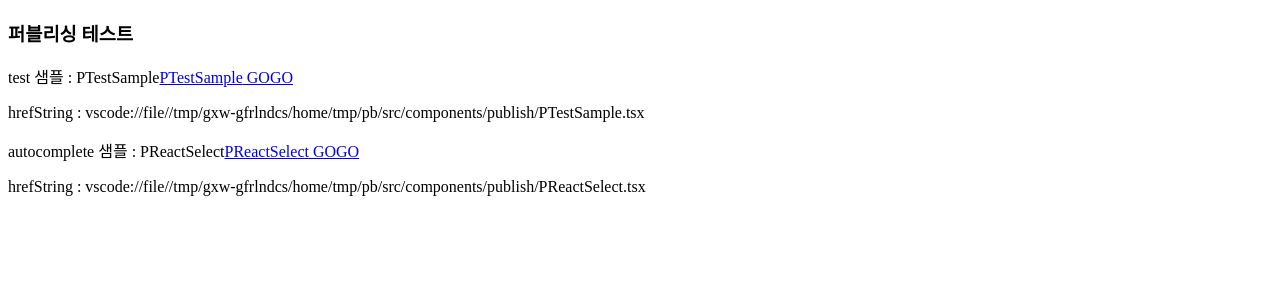
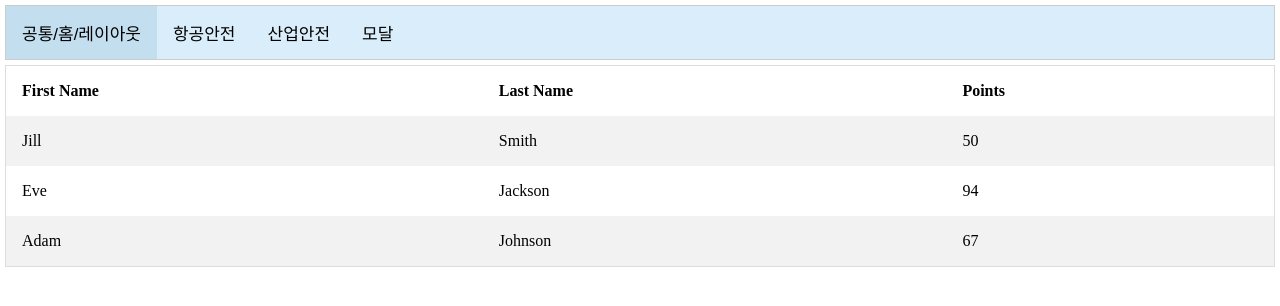
Before and after one commit to yamdeng/koreanair-css, a React (Vite) app: page / in a window 1280 px wide. Shown: the top 306 px of the page. Built offline with nearby package versions, Linux system fonts and the light colour scheme.

Commit message:
기본 퍼블리싱 메인 페이지 와꾸 fix

```diff
--- a/src/App.tsx
+++ b/src/App.tsx
@@ -1,64 +1,46 @@
-// import { useState, useEffect } from 'react';
-import CommonPageInfo from './config/CommonPageInfo';
-import Config from './config/Config';
+import { useState } from 'react';
 
-// src/reosurces 경로의 resource import
-// import reactLogo from '@resources/images/react.svg';
-
-// public 경로의 resource import
-// import reactLogo from '/images/react.svg';
-// import viteLogo from '/vite.svg';
-
-// import Test from '@components/Test';
-
-const baseFilePath = '/src/components/publish/';
-// const profileFolderPath = '/Users/yongsungahn/Project/koreanair/koreanair-css';
-const profileFolderPath = __PROJECT_FOLDER_PATH;
-// const hrefBasePath = `vscode://file/${process.env.PROJECT_FOLDER_PATH}${baseFilePath}`;
-const hrefBasePath = `vscode://file/${profileFolderPath}${baseFilePath}`;
+import CommonApp from './components/publish/CommonPublishList';
+import AviationApp from './components/publish/AviationPublishList';
+import IndustryPublishList from './components/publish/IndustryPublishList';
+import ModalPublishList from './components/publish/ModalPublishList';
 
 function App() {
-  // const [count, setCount] = useState(0);
+  const [tabIndex, setTabIndex] = useState(1);
 
-  // const writeLog = () => {
-  //   console.log('writeLog');
-  // };
+  const changeTabIndex = (tabIndex) => {
+    setTabIndex(tabIndex);
+  };
 
-  // console.log('env start');
-
-  console.log(JSON.stringify(import.meta.env));
-
-  console.log(__PROJECT_FOLDER_PATH);
-
-  // console.log('env end');
-
-  // useEffect(() => {
-  //   writeLog();
-  //   console.log(count);
-  // }, []);
-
-  const list = CommonPageInfo.list;
+  let contentComponent = <CommonApp />;
+  if (tabIndex === 1) {
+    contentComponent = <CommonApp />;
+  } else if (tabIndex === 2) {
+    contentComponent = <AviationApp />;
+  } else if (tabIndex === 3) {
+    contentComponent = <IndustryPublishList />;
+  } else if (tabIndex === 4) {
+    contentComponent = <ModalPublishList />;
+  }
 
   return (
-    <>
-      <div>
-        <h3>퍼블리싱 테스트</h3>
+    <div>
+      <div className="publish-app tab">
+        <button className={tabIndex === 1 ? 'active' : ''} onClick={() => changeTabIndex(1)}>
+          공통/홈/레이아웃
+        </button>
+        <button className={tabIndex === 2 ? 'active' : ''} onClick={() => changeTabIndex(2)}>
+          항공안전
+        </button>
+        <button className={tabIndex === 3 ? 'active' : ''} onClick={() => changeTabIndex(3)}>
+          산업안전
+        </button>
+        <button className={tabIndex === 4 ? 'active' : ''} onClick={() => changeTabIndex(4)}>
+          모달
+        </button>
       </div>
-      <div>
-        {list.map((info) => {
-          const { title, component } = info;
-          const fileName = component.name;
-          const hrefString = hrefBasePath + fileName + Config.publishReactFileExtension;
-          return (
-            <p key={title}>
-              {title} : {fileName}
-              <a href={hrefString}>{fileName} GOGO</a>
-              <p>hrefString : {hrefString}</p>
-            </p>
-          );
-        })}
-      </div>
-    </>
+      {contentComponent}
+    </div>
   );
 }
 
--- /dev/null
+++ b/src/components/publish/AviationPublishList.tsx
@@ -0,0 +1,9 @@
+function AviationPublishList() {
+  return (
+    <>
+      <p>AviationPublishList</p>
+    </>
+  );
+}
+
+export default AviationPublishList;
--- /dev/null
+++ b/src/components/publish/CommonPublishList.tsx
@@ -0,0 +1,30 @@
+function CommonPublishList() {
+  return (
+    <div>
+      <table className="publish-app-table">
+        <tr>
+          <th>First Name</th>
+          <th>Last Name</th>
+          <th>Points</th>
+        </tr>
+        <tr>
+          <td>Jill</td>
+          <td>Smith</td>
+          <td>50</td>
+        </tr>
+        <tr>
+          <td>Eve</td>
+          <td>Jackson</td>
+          <td>94</td>
+        </tr>
+        <tr>
+          <td>Adam</td>
+          <td>Johnson</td>
+          <td>67</td>
+        </tr>
+      </table>
+    </div>
+  );
+}
+
+export default CommonPublishList;
--- /dev/null
+++ b/src/components/publish/IndustryPublishList.tsx
@@ -0,0 +1,9 @@
+function IndustryPublishList() {
+  return (
+    <>
+      <p>IndustryPublishList</p>
+    </>
+  );
+}
+
+export default IndustryPublishList;
--- /dev/null
+++ b/src/components/publish/ModalPublishList.tsx
@@ -0,0 +1,9 @@
+function ModalPublishList() {
+  return (
+    <>
+      <p>ModalPublishList</p>
+    </>
+  );
+}
+
+export default ModalPublishList;
--- a/src/resources/css/index.css
+++ b/src/resources/css/index.css
@@ -1,116 +1,70 @@
-:root {
-  font-family: Inter, system-ui, Avenir, Helvetica, Arial, sans-serif;
-  line-height: 1.5;
-  font-weight: 400;
-
-  color-scheme: light dark;
-  color: rgba(255, 255, 255, 0.87);
-
-  background-color: #242424;
-
-  font-synthesis: none;
-  text-rendering: optimizeLegibility;
-  -webkit-font-smoothing: antialiased;
-  -moz-osx-font-smoothing: grayscale;
-}
-
-a {
-  font-weight: 500;
-  color: #646cff;
-  text-decoration: inherit;
-}
-a:hover {
-  color: #535bf2;
-}
-
 body {
   margin: 0;
-  display: flex;
-  place-items: center;
-  min-width: 320px;
-  min-height: 100vh;
-}
-
-h1 {
-  font-size: 3.2em;
-  line-height: 1.1;
-}
-
-button {
-  border-radius: 8px;
-  border: 1px solid transparent;
-  padding: 0.6em 1.2em;
-  font-size: 1em;
-  font-weight: 500;
-  font-family: inherit;
-  background-color: #1a1a1a;
-  cursor: pointer;
-  transition: border-color 0.25s;
-}
-button:hover {
-  border-color: #646cff;
-}
-button:focus,
-button:focus-visible {
-  outline: 4px auto -webkit-focus-ring-color;
-}
-
-@media (prefers-color-scheme: light) {
-  :root {
-    color: #213547;
-    background-color: #ffffff;
-  }
-  a:hover {
-    color: #747bff;
-  }
-  button {
-    background-color: #f9f9f9;
-  }
 }
 
 #root {
-  max-width: 1280px;
   margin: 0 auto;
-  padding: 2rem;
-  text-align: center;
+  padding: 5px;
 }
 
-.logo {
-  height: 6em;
-  padding: 1.5em;
-  will-change: filter;
-  transition: filter 300ms;
-}
-.logo:hover {
-  filter: drop-shadow(0 0 2em #646cffaa);
-}
-.logo.react:hover {
-  filter: drop-shadow(0 0 2em #61dafbaa);
+.publish-app.tab {
+  overflow: hidden;
+  border: 1px solid #ccc;
+  background-color: #d9edfa;
+  margin-bottom: 5px;
 }
 
-@keyframes logo-spin {
-  from {
-    transform: rotate(0deg);
-  }
-  to {
-    transform: rotate(360deg);
-  }
+.publish-app.tab button {
+  background-color: inherit;
+  float: left;
+  border: none;
+  outline: none;
+  cursor: pointer;
+  padding: 14px 16px;
+  transition: 0.3s;
+  font-size: 17px;
 }
 
-.banner {
-  background: url(../images/banner.png) no-repeat left top;
-  width: 25px;
-  height: 23px;
-  text-indent: -1000px;
-  overflow: hidden;
-  padding: 0;
+.publish-app.tab button:hover {
+  background-color: #c3deef;
 }
 
-.home-icon {
-  background: url(../images/home_ico_1.svg) no-repeat left top;
-  width: 50px;
-  height: 50px;
-  text-indent: -1000px;
-  overflow: hidden;
-  padding: 0;
+.publish-app.tab button.active {
+  background-color: #c3deef;
 }
+
+.publish-app.tabcontent {
+  display: none;
+  padding: 6px 12px;
+  -webkit-animation: fadeEffect 1s;
+  animation: fadeEffect 1s;
+}
+
+/* Fade in tabs */
+@-webkit-keyframes fadeEffect {
+  from {opacity: 0;}
+  to {opacity: 1;}
+}
+
+@keyframes fadeEffect {
+  from {opacity: 0;}
+  to {opacity: 1;}
+}
+
+.publish-app-table {
+  border-collapse: collapse;
+  border-spacing: 0;
+  width: 100%;
+  border: 1px solid #ddd;
+}
+
+.publish-app-table th, td {
+  text-align: left;
+  padding: 16px;
+}
+
+.publish-app-table tr:nth-child(even) {
+  background-color: #f2f2f2;
+}
+
+/* 퍼블리싱 페이지 확인용 tab css : end */
```
Also changed, not shown: src/main.tsx (+5 -13 lines), src/template/ModalTemplate.tsx (added, +9 -0 lines), src/template/PageTemplate.tsx (added, +9 -0 lines), TODO.txt.
